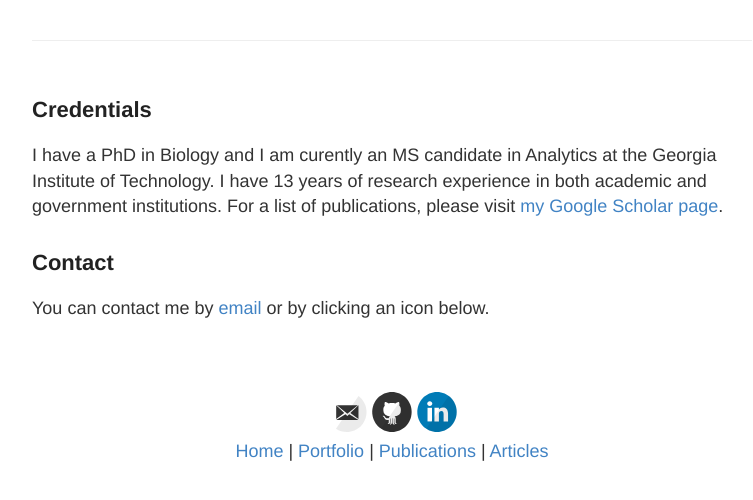
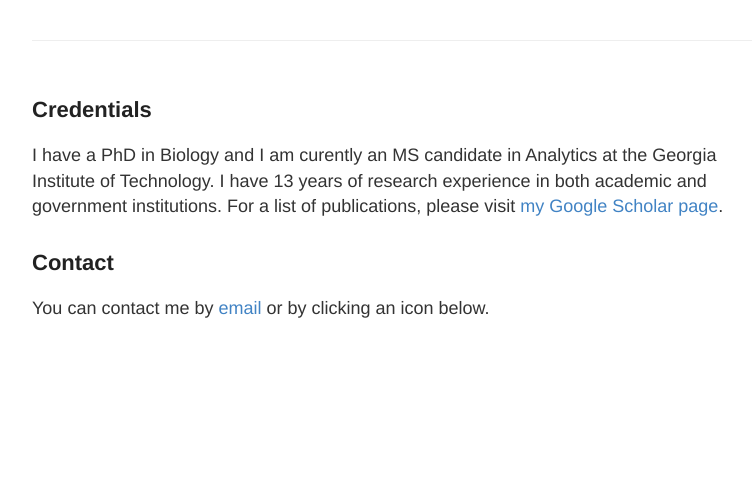
Before and after one commit to waltscienceblog/waltscienceblog.github.io, a Jekyll site: the page built from quote.md, in a window 1280 px wide. Shown: the top 500 px of the page, without its empty margins (248-1001 px from the left). Built offline with Jekyll 4.4.1, drawn with Linux system fonts in a browser that asks for light colours.

Commit message:
Update quote.html

```diff
--- a/_layouts/quote.html
+++ b/_layouts/quote.html
@@ -6,7 +6,7 @@
 
   </head>
 
-<body>
+  <body>
     <div class="wrapper-masthead">
       <div class="container">
         <header class="masthead clearfix">
@@ -19,18 +19,8 @@
       {{ content }}
     </div>
 
-    <div class="wrapper-footer">
-      <div class="container">
-        <footer class="footer">
-          {% include svg-icons.html %}
+    {% include analytics.html %}
 
-          <br>
+  </body>
 
-          <a href="https://chriswalter.info">Home</a>   |   <a href="https://chriswalter.info/#port">Portfolio</a>    |   <a href="https://chriswalter.info/#pubs">Publications</a>    |    <a href="https://waltscienceblog.github.io">Articles</a>
-        </footer>
-      </div>
-    </div>
-
-    {% include analytics.html %}
-  </body>
 </html>
```
